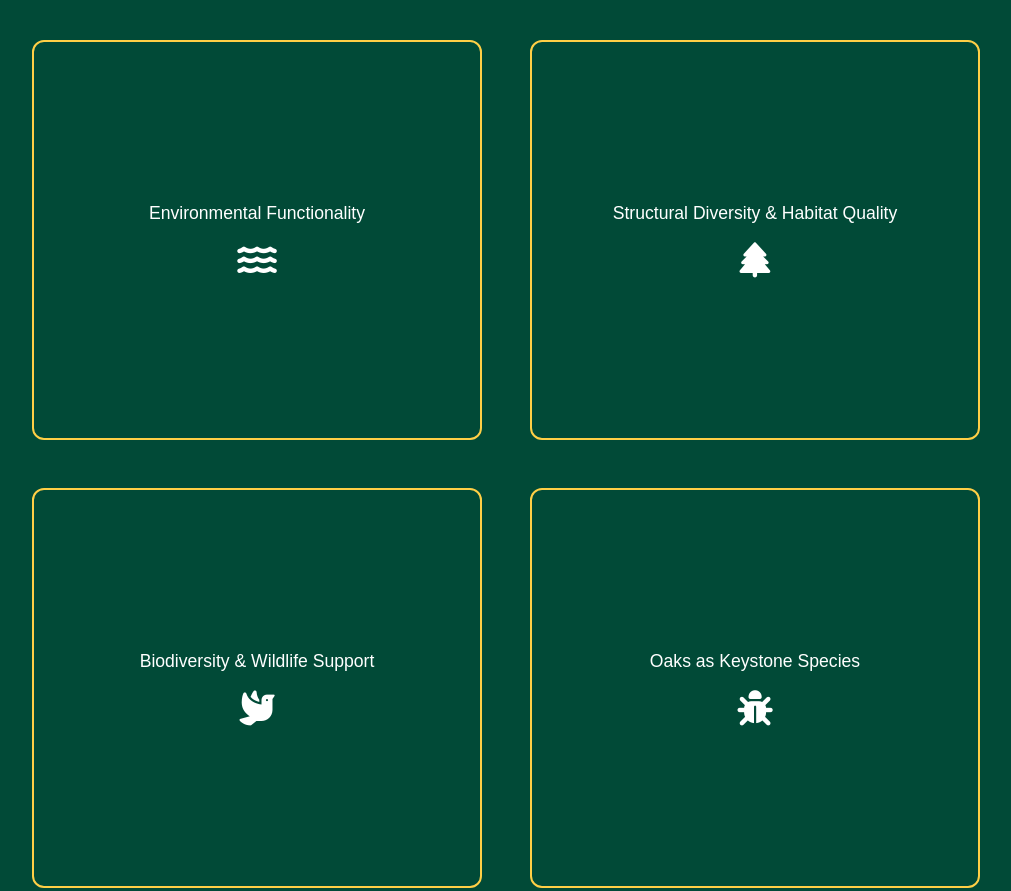
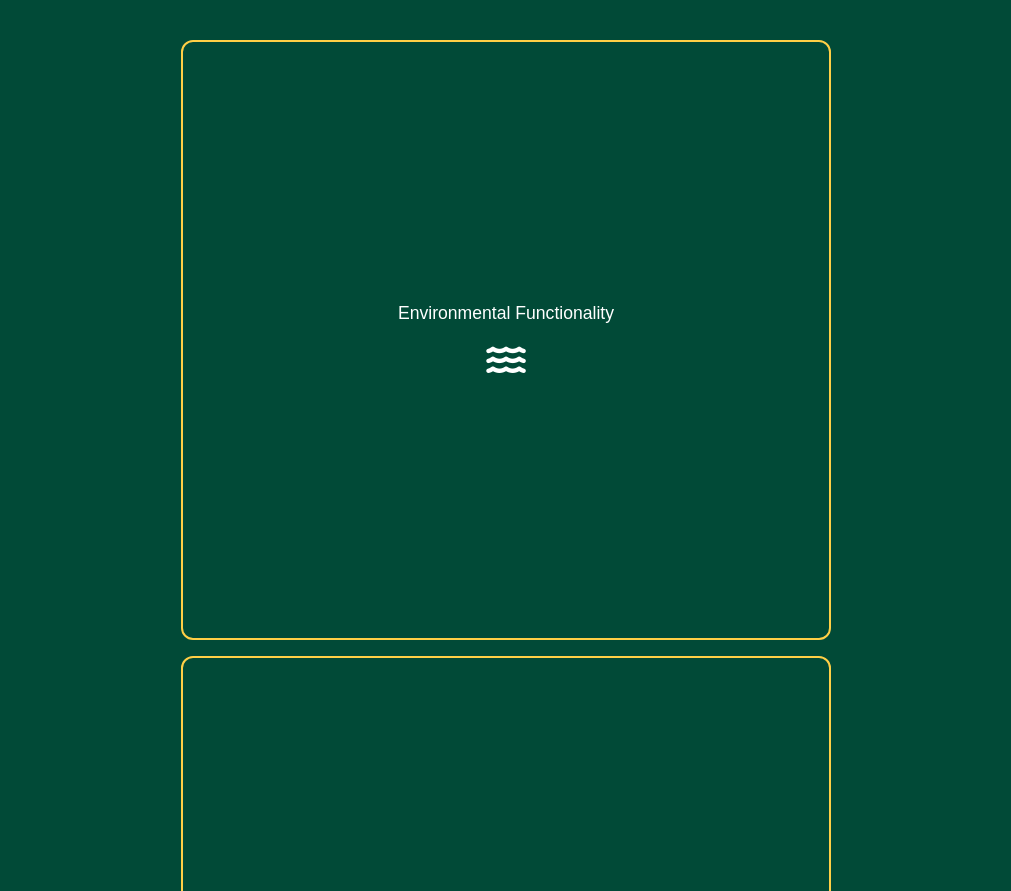
Before and after one commit to raeabail/oak-flipcards, a plain HTML site: page index.html in a window 1280 px wide. Shown: the top 891 px of the page, without its empty margins (134-1145 px from the left). Drawn offline with Linux system fonts and the light colour scheme.

Commit message:
Update styles.css

```diff
--- a/styles.css
+++ b/styles.css
@@ -5,7 +5,7 @@ body {
   display: flex;
   justify-content: center;
   flex-wrap: wrap;
-  gap: 3em;
+  gap: 1em;
 }
 
 .card-container {
@@ -13,8 +13,8 @@ body {
 }
 
 .card {
-  width: 450px;
-  height: 400px;
+  width: 650px;
+  height: 600px;
   position: relative;
   transform-style: preserve-3d;
   transition: transform 0.6s;
```
